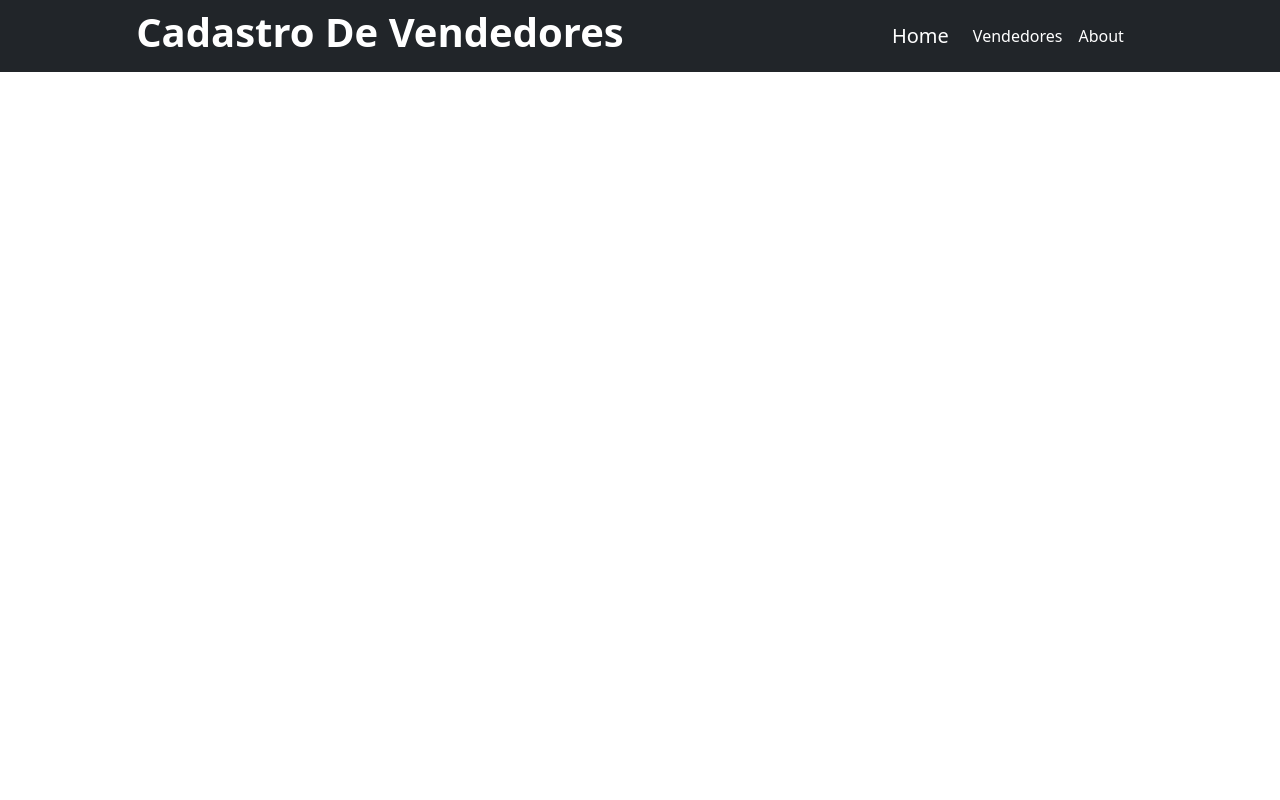
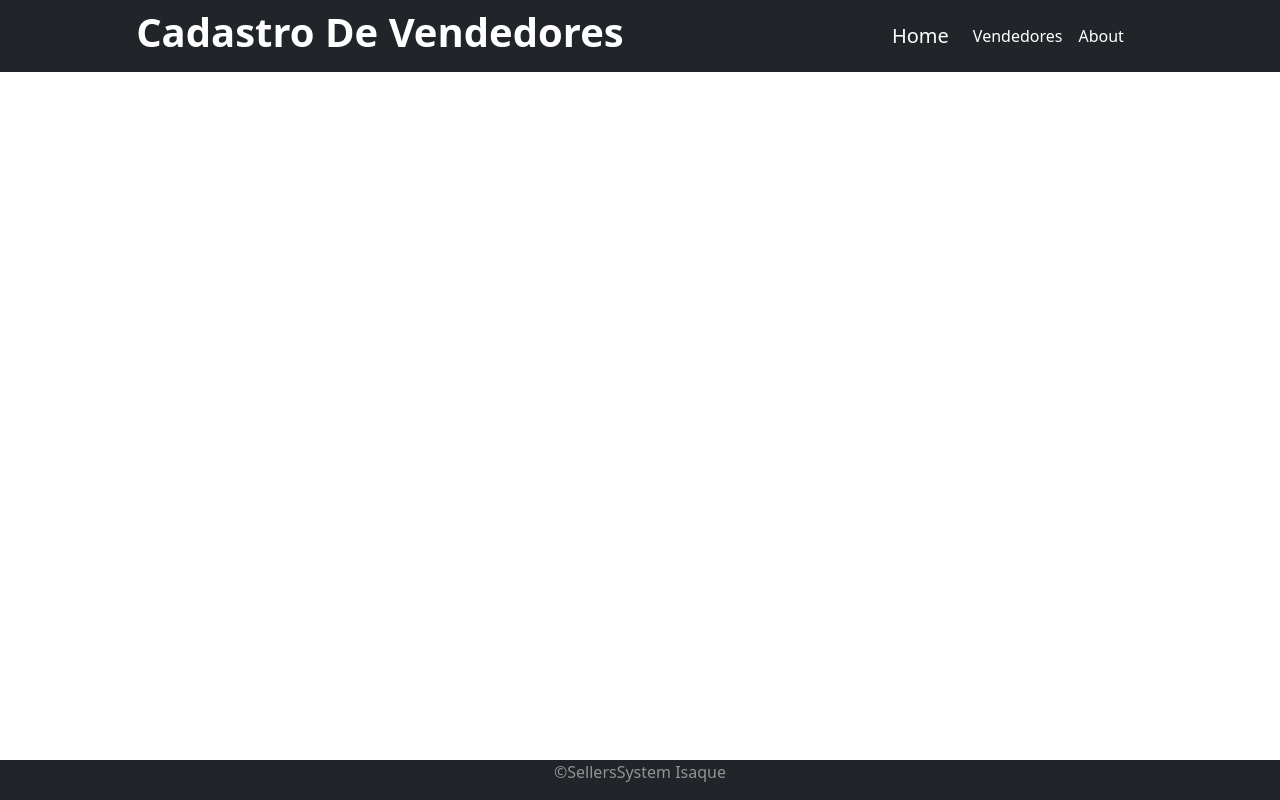
Before and after one commit to IsaqueBatist/CadastroDeVendedoresM3C8, an Angular app in the folder FrontEnd/: page / in a window 1280 px wide. Built offline with nearby package versions, Linux system fonts and the light colour scheme.

Commit message:
closes #22 - Criando footer

```diff
--- /dev/null
+++ b/FrontEnd/src/app/Components/footer/footer.component.html
@@ -0,0 +1,3 @@
+<footer class="fixed-bottom bg-dark text-white text-center">
+  <p class="opacity-50">©SellersSystem Isaque</p>
+</footer>
--- a/FrontEnd/src/app/app.component.html
+++ b/FrontEnd/src/app/app.component.html
@@ -1 +1,2 @@
 <app-header></app-header>
+<app-footer></app-footer>
--- a/FrontEnd/src/app/app.component.ts
+++ b/FrontEnd/src/app/app.component.ts
@@ -1,11 +1,12 @@
 import { Component } from '@angular/core';
 import { RouterOutlet } from '@angular/router';
-import { HeaderComponent } from "./Components/header/header.component";
+import { HeaderComponent } from "./header/header.component";
+import { FooterComponent } from "./Components/footer/footer.component";
 
 @Component({
   selector: 'app-root',
   standalone: true,
-  imports: [RouterOutlet, HeaderComponent],
+  imports: [RouterOutlet, HeaderComponent, FooterComponent],
   templateUrl: './app.component.html',
   styleUrl: './app.component.css'
 })
--- a/FrontEnd/src/app/Components/header/header.component.html
+++ b/FrontEnd/src/app/header/header.component.html
@@ -1,4 +1,4 @@
-<header class="p-2 bg-dark text-white d-flex justify-content-around flex-row  align-items-center fixed-top">
+<header class="p-2 bg-dark text-white d-flex justify-content-around flex-row  align-items-center sticky-top">
   <div>
     <h3 class="display-6 bold fw-semibold">Cadastro De Vendedores</h3>
   </div>
--- a/FrontEnd/src/app/Components/header/header.component.ts
+++ b/FrontEnd/src/app/header/header.component.ts
@@ -1,5 +1,5 @@
 import { Component } from '@angular/core';
-import { NavbarComponent } from "../navbar/navbar.component";
+import { NavbarComponent } from "../Components/navbar/navbar.component";
 
 @Component({
   selector: 'app-header',
```
Also changed, not shown: FrontEnd/src/app/Components/footer/footer.component.ts (added, +12 -0 lines), FrontEnd/src/app/Components/footer/footer.component.css (added), FrontEnd/src/app/header/header.component.css (added).
